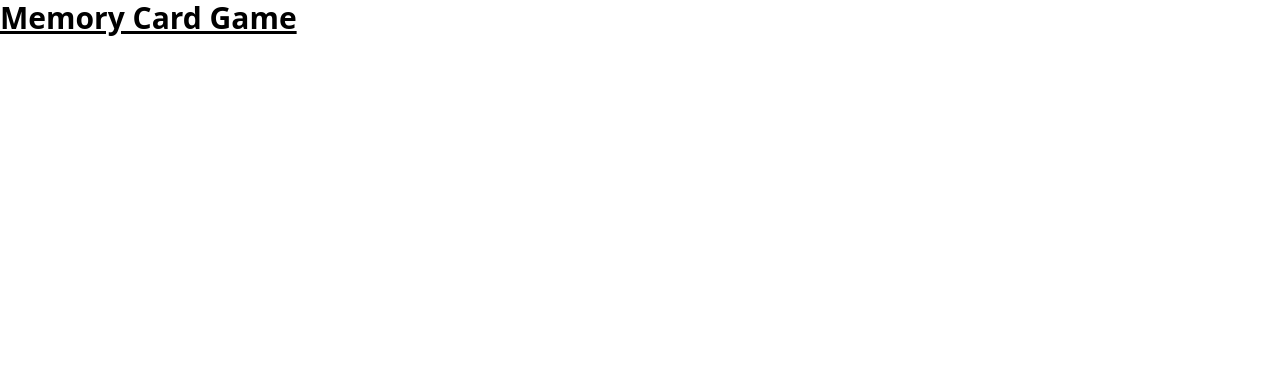
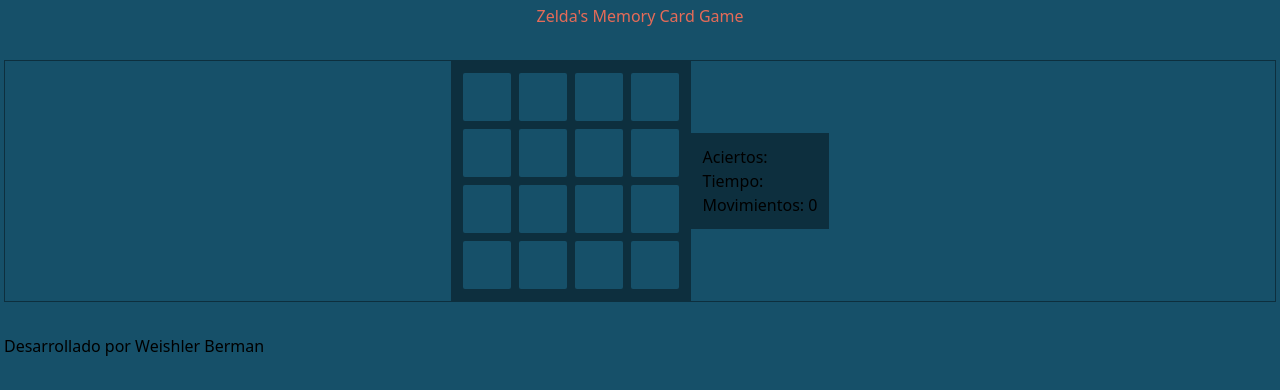
Before and after one commit to ilcreatore32/Memory-Card-Game, a React (Vite) app: page / in a window 1280 px wide. Shown: the top 390 px of the page. Built offline with nearby package versions, Linux system fonts and the light colour scheme.

Commit message:
Setting the structure
packages added:
+ Tailwindcss
+ Redux

```diff
--- a/src/App.jsx
+++ b/src/App.jsx
@@ -1,9 +1,34 @@
+// Redux
+import { useSelector } from "react-redux";
+
+// Components
+import MemoryTable from "./components/MemoryTable";
+
+// Styles
 import "./styles/App.css";
 
 function App() {
+  const revealsCount = useSelector((state) => state.reveals.value);
   return (
     <>
-      <h1 className="text-3xl font-bold underline">Memory Card Game</h1>
+      <main>
+        <h1 className="app-title">Zelda's Memory Card Game</h1>
+        <div className="memory-game">
+          <section className="mg-board">
+            <MemoryTable rowNumber={4} />
+          </section>
+          <section className="mg-stadistics">
+            <div>
+              <p>Aciertos: </p>
+              <p>Tiempo: </p>
+              <p>Movimientos: {revealsCount} </p>
+            </div>
+          </section>
+        </div>
+      </main>
+      <footer>
+        <p>Desarrollado por Weishler Berman</p>
+      </footer>
     </>
   );
 }
--- a/src/app/store.js
+++ b/src/app/store.js
@@ -1,5 +1,10 @@
 import { configureStore } from "@reduxjs/toolkit";
 
+// Reducers
+import RevealsReducer from "../features/reveals/RevealsSlice";
+
 export default configureStore({
-  reducer: {},
+  reducer: {
+    reveals: RevealsReducer,
+  },
 });
--- /dev/null
+++ b/src/components/MemoryCard.jsx
@@ -0,0 +1,38 @@
+// React
+import { useState } from "react";
+
+// Redux
+import { useSelector, useDispatch } from "react-redux";
+import { increment } from "../features/reveals/RevealsSlice";
+
+// import sound from "../sounds/reveal.wav";
+import "../styles/MemoryCard.css";
+
+const MemoryCard = ({ number }) => {
+  const [revealed, setRevealed] = useState(false);
+  const revealsCount = useSelector((state) => state.reveals.value);
+  const dispatch = useDispatch();
+  // const reveal = new Audio(sound);
+
+  function handleClick() {
+    console.log(`Card ${number} clicked`);
+    setRevealed(true);
+    dispatch(increment());
+    // reveal.play();
+  }
+
+  return (
+    <>
+      <td id={number} className="card">
+        <button
+          className={`card-btn ${revealed ? "reveal-card" : ""}`}
+          onClick={handleClick}
+        >
+          {number}
+        </button>
+      </td>
+    </>
+  );
+};
+
+export default MemoryCard;
--- /dev/null
+++ b/src/components/MemoryTable.jsx
@@ -0,0 +1,40 @@
+import "../styles/MemoryTable.css";
+
+// Components
+import MemoryCard from "./MemoryCard";
+
+
+const MemoryTable = (props) => {
+  return (
+    <table className="mg-table">
+      <tbody className="mg-tbody">
+        <tr>
+          <MemoryCard number={"1"} />
+          <MemoryCard number={"2"} />
+          <MemoryCard number={"3"} />
+          <MemoryCard number={"4"} />
+        </tr>
+        <tr>
+          <MemoryCard number={"5"} />
+          <MemoryCard number={"6"} />
+          <MemoryCard number={"7"} />
+          <MemoryCard number={"8"} />
+        </tr>
+        <tr>
+          <MemoryCard number={"9"} />
+          <MemoryCard number={"12"} />
+          <MemoryCard number={"13"} />
+          <MemoryCard number={"14"} />
+        </tr>
+        <tr>
+          <MemoryCard number={"15"} />
+          <MemoryCard number={"16"} />
+          <MemoryCard number={"17"} />
+          <MemoryCard number={"18"} />
+        </tr>
+      </tbody>
+    </table>
+  );
+};
+
+export default MemoryTable;
--- /dev/null
+++ b/src/features/reveals/RevealsSlice.js
@@ -0,0 +1,20 @@
+import { createSlice } from "@reduxjs/toolkit";
+
+export const RevealsSlice = createSlice({
+  name: "reveals",
+  initialState: {
+    value: 0,
+  },
+  reducers: {
+    increment: (state) => {
+      state.value += 1;
+    },
+    decrement: (state) => {
+      state.value -= 1;
+    },
+  },
+});
+
+export const { increment, decrement } = RevealsSlice.actions;
+
+export default RevealsSlice.reducer;
--- a/src/styles/App.css
+++ b/src/styles/App.css
@@ -0,0 +1,18 @@
+@tailwind components;
+@layer components {
+  .app-title {
+    @apply text-center text-secondary-400;
+  }
+  .memory-game {
+    @apply flex my-8 border flex-col-reverse border-primary-400 gap-0;
+    @apply md:flex-row md:flex-wrap md:justify-center md:items-center;
+  }
+  .mg-board {
+    @apply flex flex-col justify-center items-center;
+    @apply bg-primary-400;
+  }
+  .mg-stadistics {
+    @apply p-3 text-xs bg-primary-400;
+    @apply sm:text-sm md:text-base;
+  }
+}
--- /dev/null
+++ b/src/styles/MemoryCard.css
@@ -0,0 +1,13 @@
+@tailwind components;
+@layer components {
+  .card {
+    @apply p-1;
+  }
+  .card-btn {
+    @apply w-12 h-12 bg-primary-300 text-sm rounded-sm cursor-pointer font-bold text-transparent;
+    @apply hover:opacity-40 focus:outline-none transition duration-300 ease-in-out;
+  }
+  .reveal-card {
+    @apply bg-primary-200 opacity-20 text-white text-opacity-100;
+  }
+}
--- /dev/null
+++ b/src/styles/MemoryTable.css
@@ -0,0 +1,6 @@
+@tailwind components;
+@layer components {
+  .mg-table{
+    @apply w-full flex justify-center p-2;
+  }
+}
--- a/src/styles/index.css
+++ b/src/styles/index.css
@@ -7,3 +7,9 @@
   margin: 0;
   box-sizing: border-box;
 }
+
+@layer components {
+  body {
+    @apply p-1 bg-primary-300;
+  }
+}
--- a/tailwind.config.js
+++ b/tailwind.config.js
@@ -1,7 +1,26 @@
 module.exports = {
   content: ["./index.html", "./src/**/*.{js,jsx}"],
   theme: {
-    extend: {},
+    screens: {
+      xs: "320px",
+      sm: "480px",
+      md: "768px",
+      lg: "976px",
+      xl: "1440px",
+    },
+    extend: {
+      colors: {
+        primary: {
+          100: "#eaf5fb",
+          200: "#1f7094",
+          300: "#165069",
+          400: "#0d2f3e",
+        },
+        secondary: {
+          400: "#e66b58",
+        },
+      },
+    },
   },
   plugins: [],
 };
```
